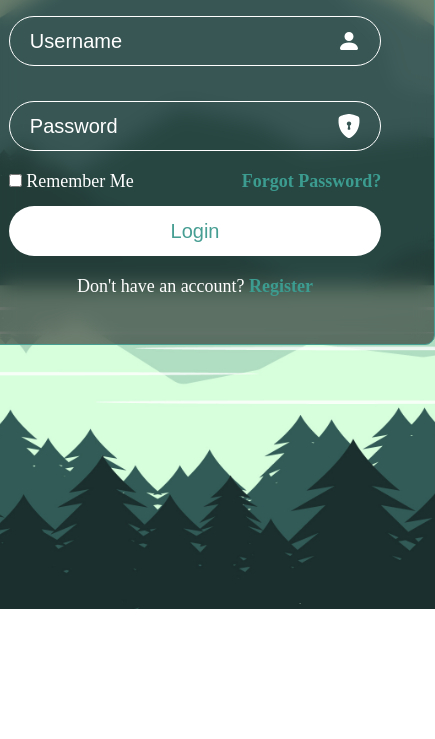
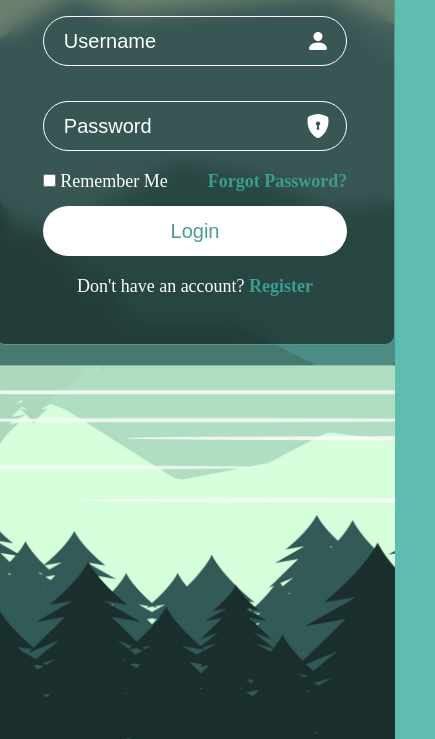
Before and after one commit to HigorGasparDeveloper/login-page, a plain HTML site: page index.html in a window 390 px wide. Shown: the part 235-974 px from the top of the page, 435 px wide, since content can reach past the window. Before the commit the page ends 844 px from the top, so only its background shows below. Drawn offline with Linux system fonts and the light colour scheme.

Commit message:
Update index.css

```diff
--- a/assets/css/index.css
+++ b/assets/css/index.css
@@ -6,6 +6,7 @@
 
 body {
     background-image: url("../images/background.jpg");
+    background-color: rgb(95, 189, 176);
     background-repeat: no-repeat;
     background-size: cover;
     color: #fff;
@@ -13,7 +14,6 @@ body {
     width: 100%;
     height: 100%;
     display: flex;
-    justify-content: center;
 }
 
 .app {
@@ -137,3 +137,23 @@ a {
     margin-top: 20px;
     font-size: 18px;
 }
+
+/* Responsive Layout */
+@media (max-width: 595px)
+{
+
+    .form-app {
+        margin: 0px 0px;
+        width: 400px;
+        margin-left: 50px;
+    }
+
+    .form-input {
+        width: 80%;
+    }
+
+    body {
+        display: block;
+    }
+
+}
```
